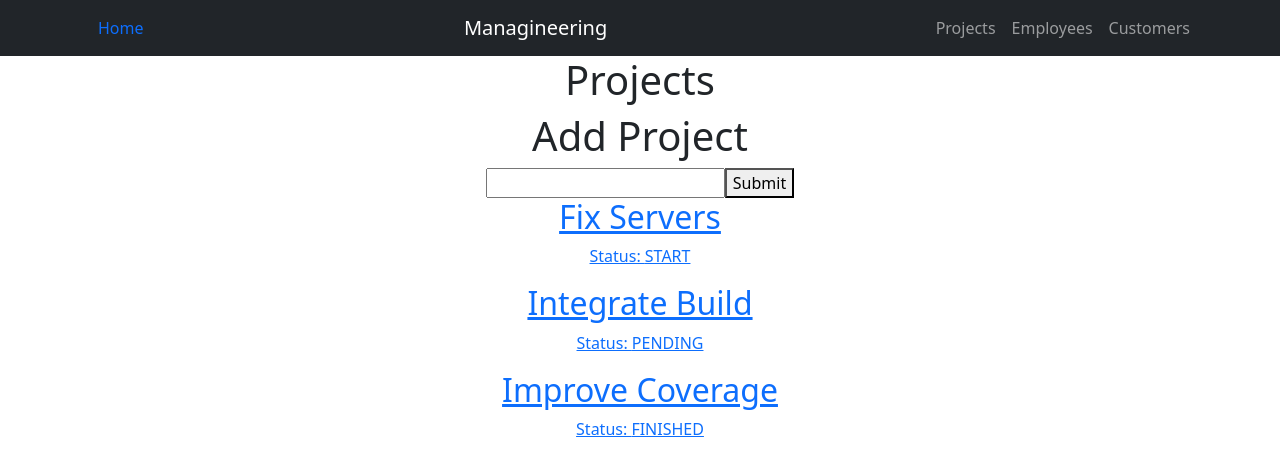
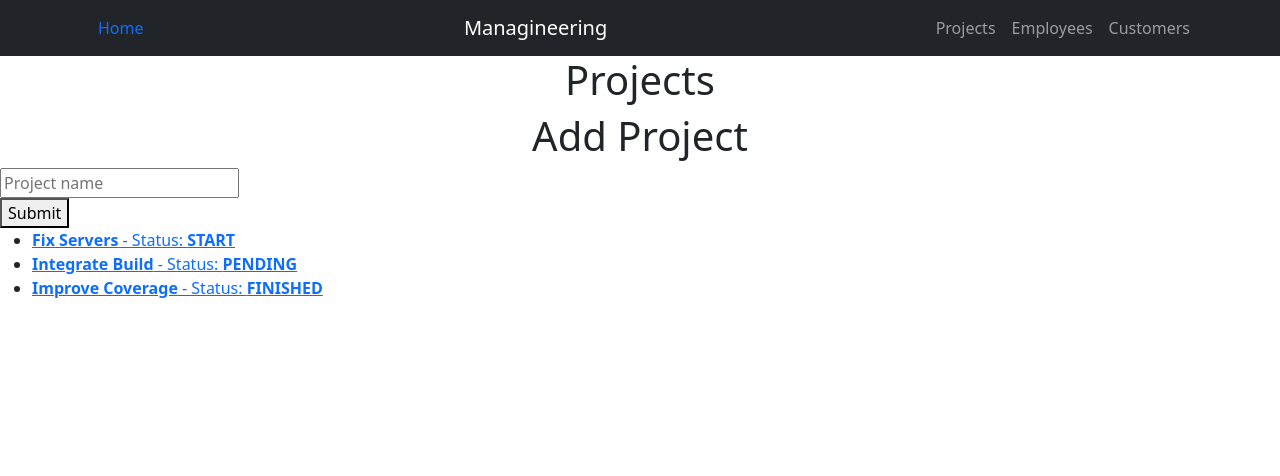
Before and after one commit to LaurentBaj/PGR305_Arbeidskrav, a React (Create React App) app: page /projects in a window 1280 px wide. Shown: the top 476 px of the page. Built offline with nearby package versions, Linux system fonts and the light colour scheme.

Commit message:
Style Changes

```diff
--- a/src/components/customers/CustomerList.tsx
+++ b/src/components/customers/CustomerList.tsx
@@ -11,9 +11,11 @@ export const CustomerList:FC = () => {
     )
     return (
         <>
-            { customers.map( (customer) => {
-                return <CustomerItem name={customer.name} />
-            })}
+            <ul>
+                { customers.map( (customer) => {
+                    return <li><CustomerItem name={customer.name} /></li>
+                })}
+            </ul>
         </>
     )
 }
--- a/src/components/employees/EmployeeItem.tsx
+++ b/src/components/employees/EmployeeItem.tsx
@@ -5,8 +5,7 @@ export const EmployeeItem:FC<IEmployee> = ({name, job_desc}) => {
     return (
         <>
             <article>
-                <h3>{name}</h3>
-                <p>Job Description: {job_desc}</p>
+                <p><b>{name}</b> -- Job Description: <b>{job_desc}</b></p>
             </article>
         </>
     )
--- a/src/components/projects_/AddProject.tsx
+++ b/src/components/projects_/AddProject.tsx
@@ -24,7 +24,7 @@ export const AddProject:FC = () => {
     return (
         <>
             <h1>Add Project</h1>
-            <input type="text" value={newProject} onChange={e => {setNewProject(e.target.value)}}/>
+            <input placeholder={"Project name"} type="text" value={newProject} onChange={e => {setNewProject(e.target.value)}}/>
             <button onClick={action}>Submit</button>
         </>
     )
--- a/src/components/projects_/ProjectItem.tsx
+++ b/src/components/projects_/ProjectItem.tsx
@@ -4,13 +4,7 @@ import {IProject} from "../../interfaces/interfaces";
 export const ProjectItem:FC<IProject> = ({name, status, employees}) => {
     return (
         <article>
-            <h2>{name}</h2>
-            <p>Status: {status}</p>
-            {/*{*/}
-            {/*    employees.map( employee => {*/}
-            {/*        return <EmployeeItem key={employee.name} name={employee.name} job_desc={employee.job_desc} />*/}
-            {/*    })*/}
-            {/*}*/}
+            <p><b>{name}</b> - Status: <b>{status}</b></p>
         </article>
     )
 }
--- a/src/components/projects_/ProjectList.tsx
+++ b/src/components/projects_/ProjectList.tsx
@@ -10,13 +10,17 @@ export const ProjectList:FC = () => {
 
     return (
         <section>
+            <ul>
                 {projects.map( (p, key) => {
                     return (
+                        <li key={key}>
                             <Link to={`/projects/edit/${p.name}`}>
                                 <ProjectItem key={key} name={p.name} status={p.status} employees={p.employees} />
                             </Link>
+                        </li>
                     )
                 })}
+            </ul>
         </section>
     )
 }
--- a/src/pages/Customers.tsx
+++ b/src/pages/Customers.tsx
@@ -5,7 +5,7 @@ export const Customers:FC = () => {
     return (
         <>
             <section>
-                <h3>Your Customers</h3>
+                <h1>Your Customers</h1>
                 <CustomerList />
             </section>
         </>
--- a/src/routing/routing.css
+++ b/src/routing/routing.css
@@ -1,3 +1,17 @@
-.this_style {
+h1, h2, h3 {
     text-align: center;
 }
+
+input {
+    margin-left: 2%;
+    display: block;
+}
+
+button {
+    display: inline;
+    margin-left: 2%;
+}
+
+p {
+    display: inline;
+}
```
Lines whose indentation alone changed are shown as unchanged.
